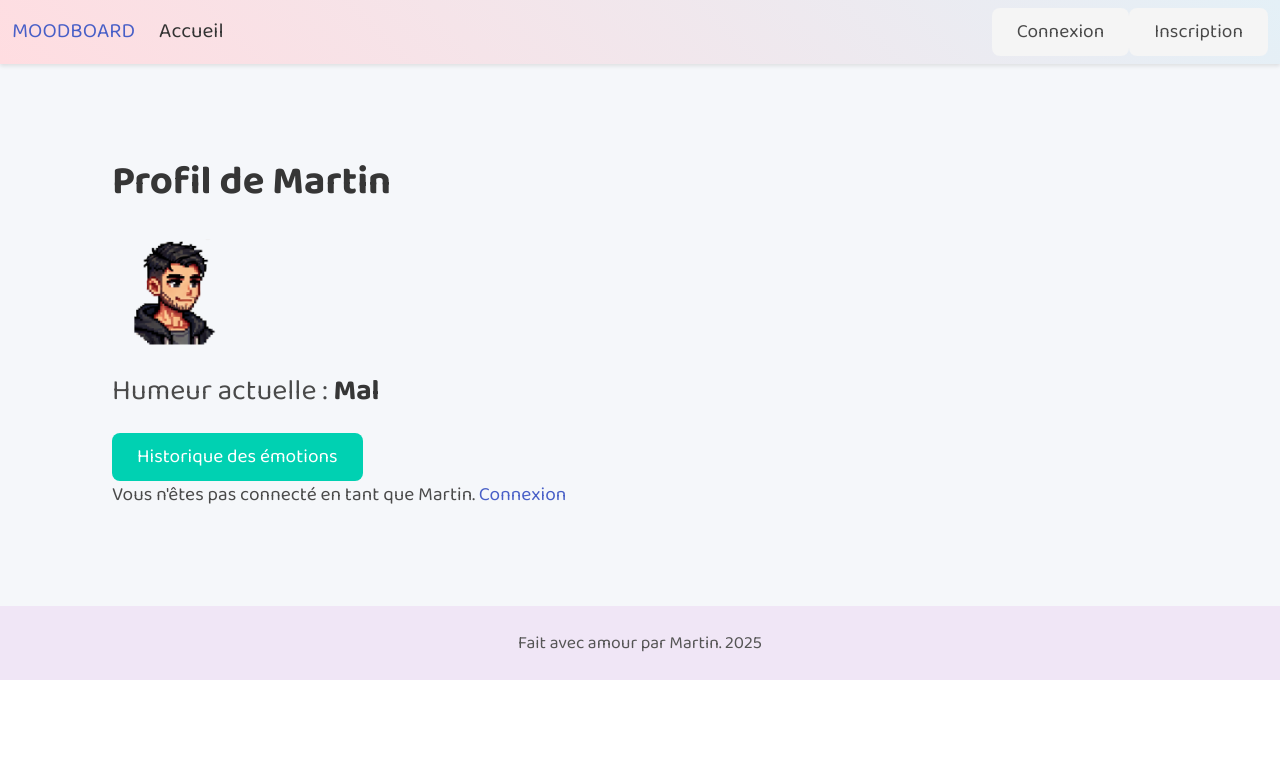
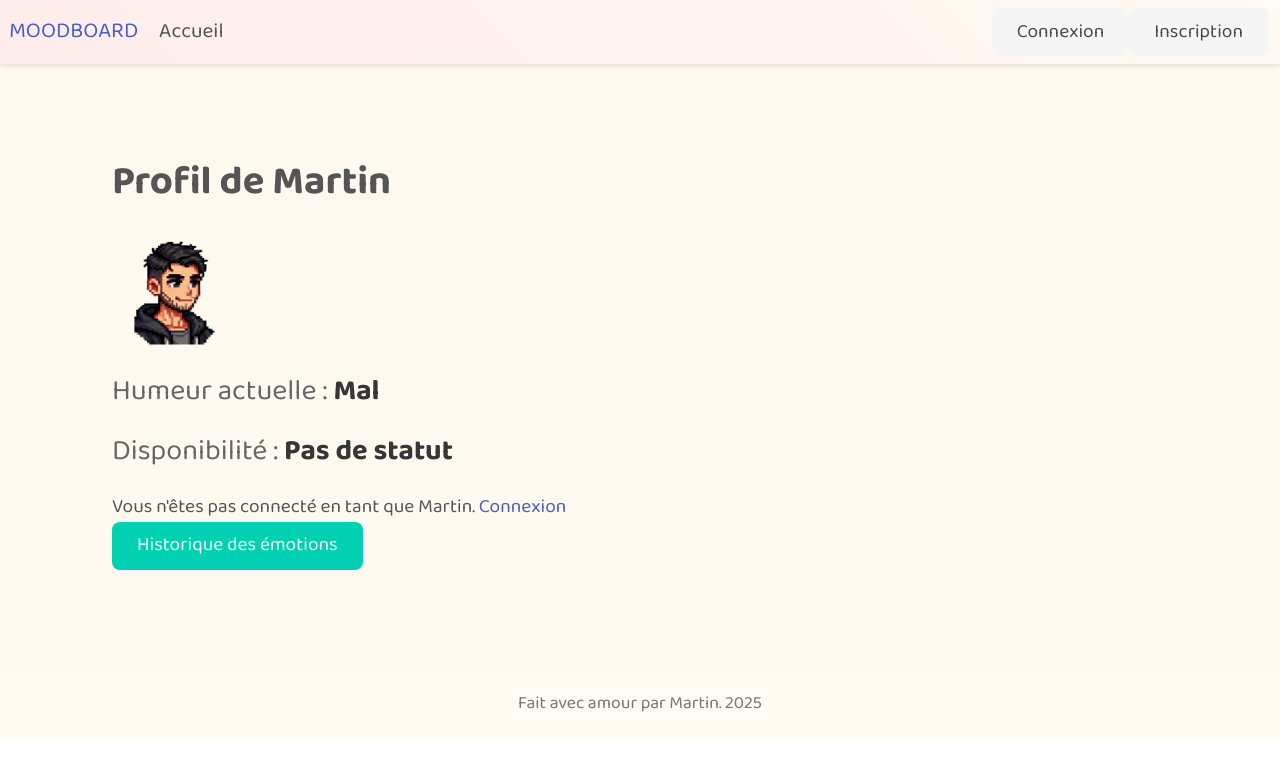
Before and after one commit to Ovanity/Elise, a Flask app: page /profile/Martin in a window 1280 px wide. Shown: the top 779 px of the page. Run offline with Flask 3, Linux system fonts and the light colour scheme; data comes from the database, SQL or seed files in the repository; both versions use the stored data as it was before the commit.

Commit message:
requirements

```diff
--- a/app.py
+++ b/app.py
@@ -24,6 +24,7 @@ class User(db.Model):
     password = db.Column(db.String(200), nullable=False)
     moods = db.relationship('Mood', backref='user', lazy=True, order_by="Mood.created_at.desc()")
     profile_pic = db.Column(db.String(200), default='picture1.png')
+    availability = db.Column(db.String(20), default="Pas de statut")
 
 
 class Mood(db.Model):
@@ -53,6 +54,21 @@ def choose_profile_pic():
         return redirect(url_for('user_profile', username=current_user.username))
 
     return render_template('choose_profile_pic.html', images=images)
+
+
+@app.route('/update_availability', methods=['POST'])
+def update_availability():
+    if 'username' not in session:
+        return redirect(url_for('login'))
+
+    new_status = request.form.get('availability')
+    if new_status not in ["Disponible", "Seul(e)"]:
+        return "Invalid status", 400
+
+    current_user = User.query.filter_by(username=session['username']).first()
+    current_user.availability = new_status
+    db.session.commit()
+    return redirect(url_for('user_profile', username=current_user.username))
 
 
 ############################################
--- a/templates/layout.html
+++ b/templates/layout.html
@@ -12,35 +12,46 @@
   <!-- Bulma CSS via CDN -->
   <link rel="stylesheet" href="https://cdn.jsdelivr.net/npm/bulma@0.9.3/css/bulma.min.css">
 
-  <!-- Custom styles for a pastel, cute, and mobile-friendly theme -->
+  <!-- Custom styles for a pastel, cute, and mobile-friendly theme with pulsing status -->
   <style>
-    /* Use the cute font for the whole app */
+    /* Use a pastel palette */
     body {
-      background-color: #f5f7fa; /* very light pastel blue-gray */
+      background-color: #FFF9F0; /* very light pastel beige */
+      color: #555;
       font-family: 'Baloo 2', cursive;
-      font-size: 1.2rem; /* increased base font size for readability */
+      font-size: 1.2rem;
       margin: 0;
       padding: 0;
+      overflow-x: hidden;
     }
-    /* Navbar with a subtle pastel gradient */
+    /* Navbar with a pastel gradient */
+    @keyframes gradientShift {
+      0% { background-position: 0% 50%; }
+      50% { background-position: 100% 50%; }
+      100% { background-position: 0% 50%; }
+    }
     .navbar {
-      background: linear-gradient(45deg, #ffdde1, #e4f0f7);
+      background: linear-gradient(45deg, #FFE0E6, #FFFAF2);
+      background-size: 200% 200%;
+      animation: gradientShift 15s ease infinite;
       box-shadow: 0 2px 4px rgba(0,0,0,0.1);
     }
     .navbar-item, .navbar-brand {
-      color: #333;
-      font-size: 1.3rem; /* larger navbar text */
+      color: #555;
+      font-size: 1.3rem;
+      transition: background-color 0.3s ease, transform 0.3s ease;
     }
     .navbar-item:hover {
-      background-color: rgba(255, 222, 225, 0.8);
+      background-color: rgba(255, 224, 230, 0.6);
+      transform: scale(1.05);
     }
     footer.footer {
-      background-color: #f0e6f6; /* pastel lavender */
-      color: #555;
+      background-color: #FFFAF2; /* pastel off-white */
+      color: #777;
       padding: 1.5rem 0;
       font-size: 1.1rem;
     }
-    /* Full-width container with more padding for mobile devices */
+    /* Full-width container with more padding for mobile */
     .container {
       max-width: 100%;
       padding: 1.5rem;
@@ -49,18 +60,41 @@
     .title {
       font-size: 2.5rem;
       margin-bottom: 1rem;
+      color: #555;
     }
     .subtitle {
       font-size: 1.8rem;
       margin-bottom: 0.75rem;
+      color: #666;
     }
-    /* Increase button size for easier tapping */
+    /* Larger buttons for easier tapping with a soft border */
     .button {
       font-size: 1.2rem;
       padding: 1rem 1.5rem;
       border-radius: 8px;
+      transition: background-color 0.3s ease, transform 0.3s ease;
     }
-    /* Additional spacing for mobile */
+    .button:hover {
+      transform: scale(1.05);
+    }
+    /* Pulsating animation for status elements */
+    @keyframes pulsate {
+      0% { opacity: 0.8; transform: scale(1); }
+      50% { opacity: 1; transform: scale(1.01); }
+      100% { opacity: 0.8; transform: scale(1); }
+    }
+    .pulsate {
+      animation: pulsate 10s ease-in-out infinite;
+    }
+    /* Fade-in animation for main content */
+    @keyframes fadeIn {
+      from { opacity: 0; transform: translateY(20px); }
+      to { opacity: 1; transform: translateY(0); }
+    }
+    .section {
+      animation: fadeIn 1s ease-out;
+    }
+    /* Additional spacing adjustments on mobile */
     @media screen and (max-width: 768px) {
       .section {
         padding: 2rem 1rem;
--- a/templates/user_profile.html
+++ b/templates/user_profile.html
@@ -16,15 +16,32 @@
   </figure>
 
   <p class="subtitle">Humeur actuelle : <strong>{{ mood }}</strong></p>
+  <p class="subtitle">Disponibilité : <strong>{{ user.availability|capitalize }}</strong></p>
 
-  <!-- Button to view mood history, always displayed -->
-  <a class="button is-primary" href="{{ url_for('user_moods', username=username) }}">Historique des émotions</a>
-
-  {% if session.username != username %}
+  {% if session.username == username %}
+    <!-- Buttons to update availability -->
+    <form method="POST" action="{{ url_for('update_availability') }}">
+      <div class="field is-grouped">
+        <div class="control">
+          <button name="availability" value="Disponible" class="button is-success" type="submit">
+            Disponible pour discuter
+          </button>
+        </div>
+        <div class="control">
+          <button name="availability" value="Seul(e)" class="button is-danger" type="submit">
+            Préfère être seul(e)
+          </button>
+        </div>
+      </div>
+    </form>
+  {% else %}
     <p>
       Vous n'êtes pas connecté en tant que {{ username }}.
       <a href="{{ url_for('login') }}">Connexion</a>
     </p>
   {% endif %}
+
+  <!-- Button to view mood history, always displayed -->
+  <a class="button is-primary" href="{{ url_for('user_moods', username=username) }}">Historique des émotions</a>
 </div>
 {% endblock %}
```
Also changed, not shown: templates/index.html (+7 -0 lines), instance/moods.db (deleted).
